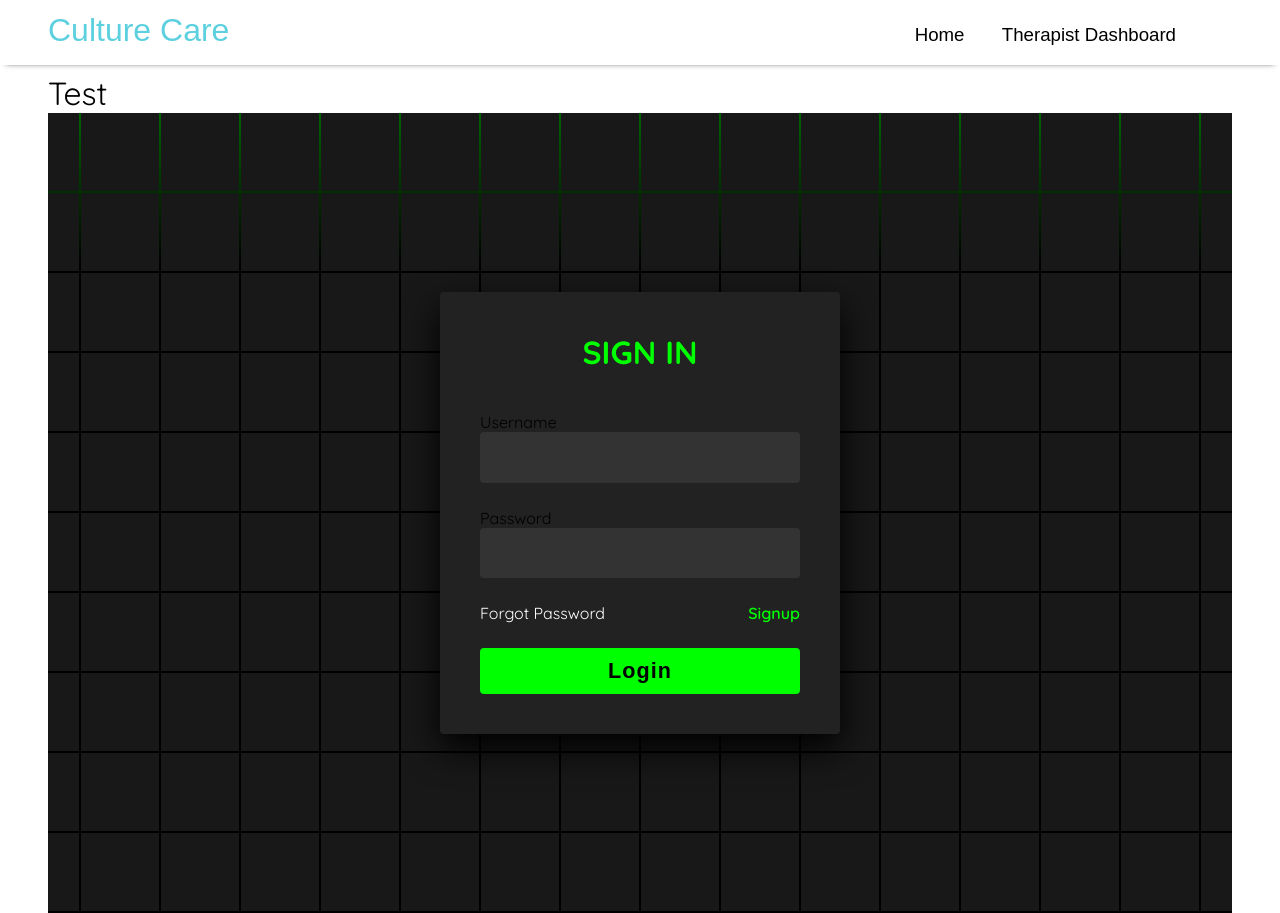
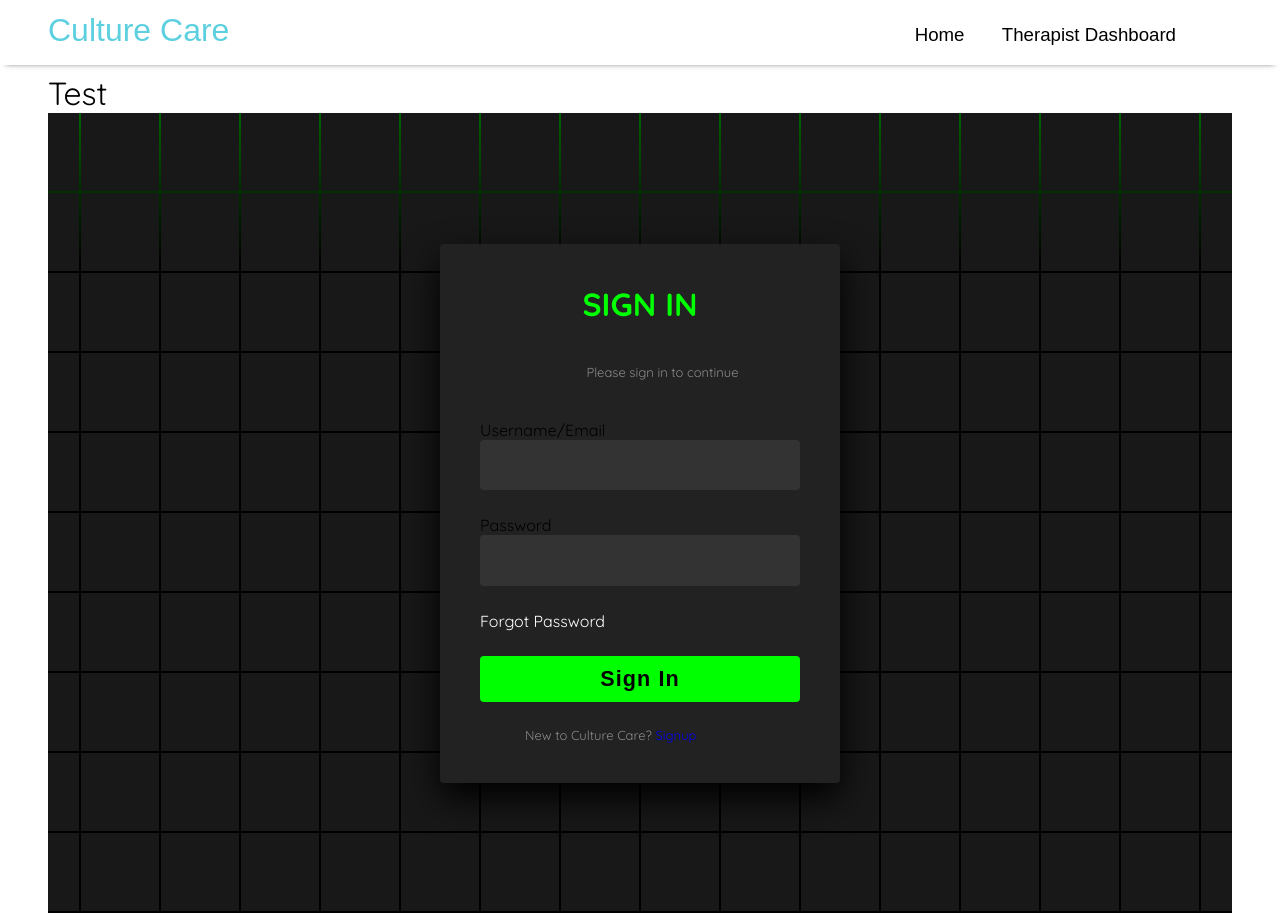
Before and after one commit to CultureCare22/Culture-Care, a React (Create React App) app: page /login in a window 1280 px wide. Built offline with nearby package versions, Linux system fonts and the light colour scheme.

Commit message:
finished modifying login elements

```diff
--- a/src/pages/Login/Login.js
+++ b/src/pages/Login/Login.js
@@ -14,28 +14,29 @@ function Login() {
                 <div class="signin">
                 <div class="content">
                 <h2>Sign In</h2>
-
+                <p>Please sign in to continue</p>
                 <div class="form">
 
                     <div class="inputBox">
-                    <label>Username</label>
-                    <input type="text" required/>
+                    <label for='username'>Username/Email</label>
+                    <input type="text" id='username' name='username' required/>
 
                     </div>
 
                     <div class="inputBox">
-                    <label>Password</label>
-                    <input type="password" required/>
+                    <label for='password'>Password</label>
+                    <input type="password" id='username' name='username' required/>
 
                     </div>
 
                     <div class="links">
                     <a href="#">Forgot Password</a>
-                     <a href="#">Signup</a>
+
                     </div>
                     <div class="inputBox">
-                         <input type="submit" value="Login"/>
+                        <input type="submit" value="Sign In"/>
                     </div>
+                    <p>New to Culture Care? <a href="#">Signup</a></p>
                 </div>
                 </div>
                 </div>
```
Lines whose indentation alone changed are shown as unchanged.
